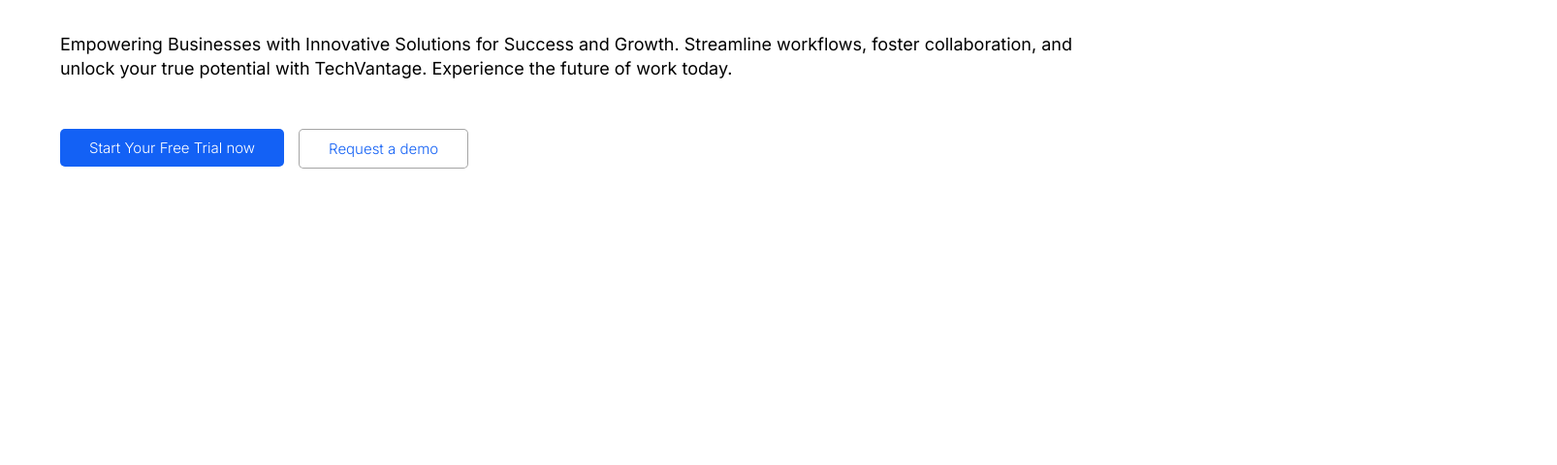
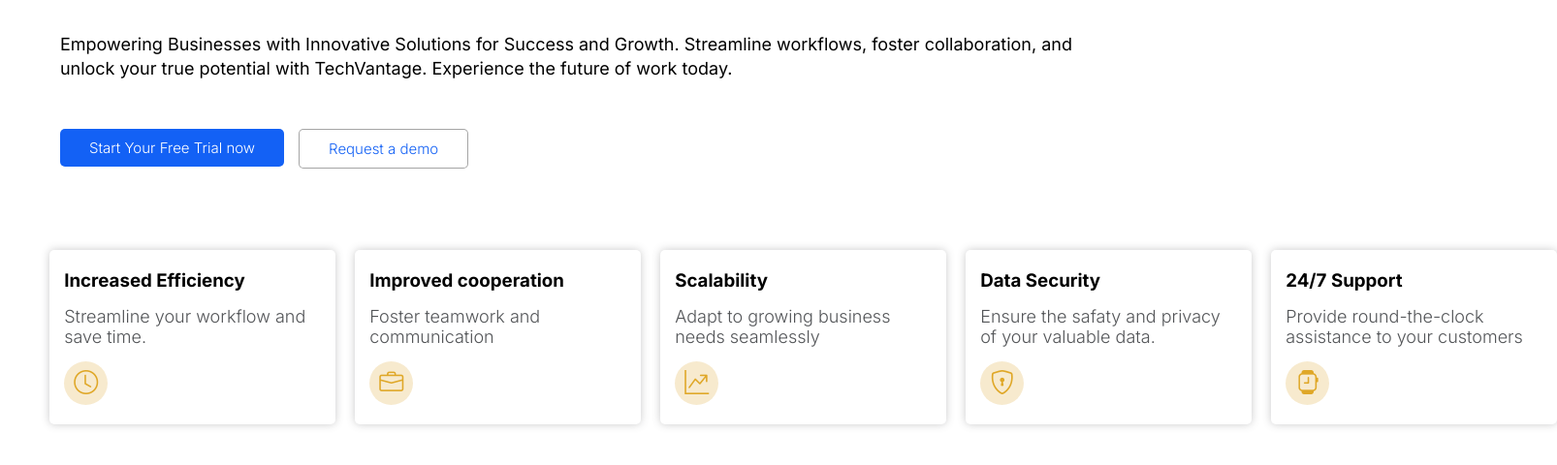
Before and after one commit to yanjansen84/landing_page_TechVantage, a plain HTML site: page index.html in a window 1280 px wide. Shown: the part 298-778 px from the top of the page at 97% size, 1606 px wide, since content can reach past the window. Drawn offline with nearby package versions, Linux system fonts and the light colour scheme.

Commit message:
Criação da section Benefits

```diff
--- a/index.html
+++ b/index.html
@@ -80,7 +80,65 @@
               </div>
             </div>
             <!-- Fim Interface-->
-          </section><!-- Fim Topo do site-->
+        </section><!-- Fim Topo do site-->
+        <section class="benefits">
+
+            <div class="interface">
+              <div class="flex">
+                <div class="box-text">
+
+                  <div class="component">
+                    <h3>Increased Efficiency</h3>
+                    <p>Streamline your workflow and save time.</p>
+
+                    <div class="icon">
+                      <i class="bi bi-clock"></i>
+                    </div>
+                  </div>
+
+                  <div class="component">
+                    <h3>Improved cooperation</h3>
+                    <p>Foster teamwork and communication</p>
+
+                    <div class="icon">
+                      <i class="bi bi-briefcase"></i>
+                    </div>
+                  </div>
+
+                  <div class="component">
+                    <h3>Scalability</h3>
+                    <p>Adapt to growing business needs seamlessly</p>
+
+                    <div class="icon">
+                      <i class="bi bi-graph-up-arrow"></i>
+                    </div>
+                  </div>
+
+                  <div class="component">
+                    <h3>Data Security</h3>
+                    <p>Ensure the safaty and privacy of your valuable data.</p>
+
+                    <div class="icon">
+                      <i class="bi bi-shield-lock"></i>
+                    </div>
+                  </div>
+
+                  <div class="component">
+                    <h3>24/7 Support</h3>
+                    <p>Provide round-the-clock assistance to your customers</p>
+
+                    <div class="icon">
+                      <i class="bi bi-smartwatch"></i>
+                    </div>
+                  </div>
+
+                </div> <!-- end of .row -->
+              </div> <!-- fim flex-->
+
+              </div>
+            </div>
+
+        </section>
 
     </main>
 
--- a/style.css
+++ b/style.css
@@ -132,3 +132,45 @@
     display: flex;
     gap: 15px;
 }
+
+/*BENEFITS*/
+.benefits .component {
+    box-shadow: 0px 0px 8px #5355584f;
+    width: 250px;
+    height: 150px;
+    border-radius: 5px;
+    padding: 20px 30px 10px 15px;
+}
+
+.benefits .component h1 {
+    font-size: 24px;
+    color: #223140;
+}
+
+.benefits .component p {
+    color: #535558;
+    font-size: 18px;
+    font-weight: 300;
+    margin-top: 15px;
+}
+
+.benefits .icon {
+    background-color: #eed4987a;
+    width: 45px;
+    height: 45px;
+    border-radius: 50%;
+    margin-top: 15px;
+    text-align: center;
+}
+
+.benefits .icon i {
+    color: #dfa727;
+    font-size: 25px;
+    text-align: center;
+    line-height: 45px
+}
+
+.benefits .box-text {
+    display: flex;
+    gap: 20px;
+}
```
